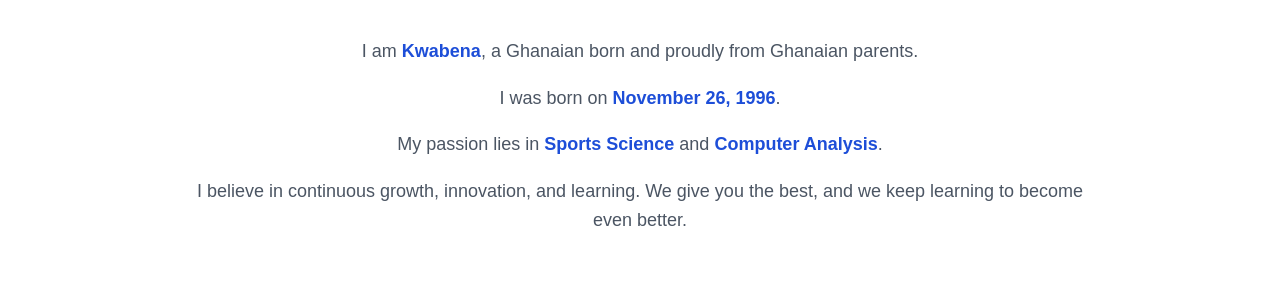
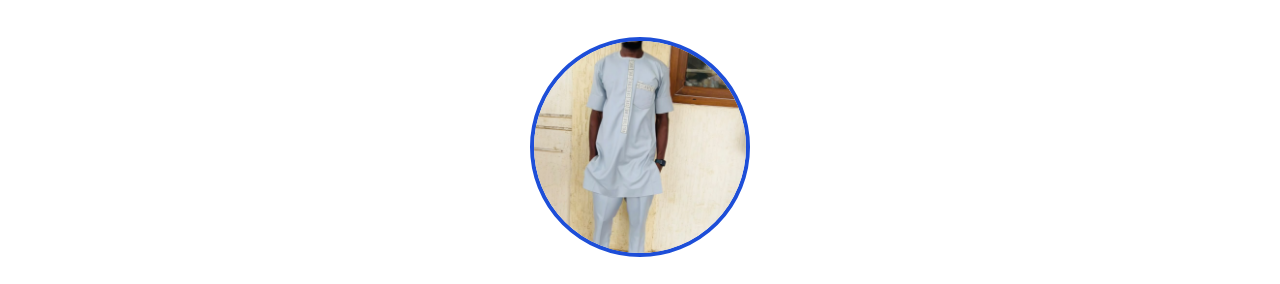
Before and after one commit to mckobby26-dev/My-1st-Website, a plain HTML site: page index.html in a window 1280 px wide. Shown: the part 954-1238 px from the top of the page. Drawn offline with Linux system fonts and the light colour scheme.

Commit message:
Add files via upload

```diff
--- a/index.html
+++ b/index.html
@@ -66,7 +66,7 @@
             align-items: center;
             text-align: center;
             padding: 100px 20px 50px;
-            background: linear-gradient(135deg, #111827, #1e3a8a);
+            background: linear-gradient(rgba(17,24,39,0.75), rgba(30,58,138,0.75)), url("images/YOUR-BACKGROUND.jpg") center/cover no-repeat;
             color: white;
         }
 
@@ -136,7 +136,15 @@
             margin-bottom: 18px;
             color: #4b5563;
         }
-
+        .profile-pic {
+    display: block;
+    margin: 0 auto 30px;
+    width: 220px;
+    height: 220px;
+    object-fit: cover;
+    border-radius: 50%;
+    border: 4px solid #1d4ed8;
+}
         .highlight {
             color: #1d4ed8;
             font-weight: bold;
@@ -291,7 +299,7 @@
     <section id="about">
 
         <h2 class="section-title">About Me</h2>
-
+<img src="images/KWABENA.jpg" alt="Photo of KWABENA" class="profile-pic">
         <div class="about-container">
 
             <p>
```
Also changed, not shown: images/3970665b-4d56-4d50-b375-a7b0d5633857.jpg (added), images/KWABENA.jpg (added).
